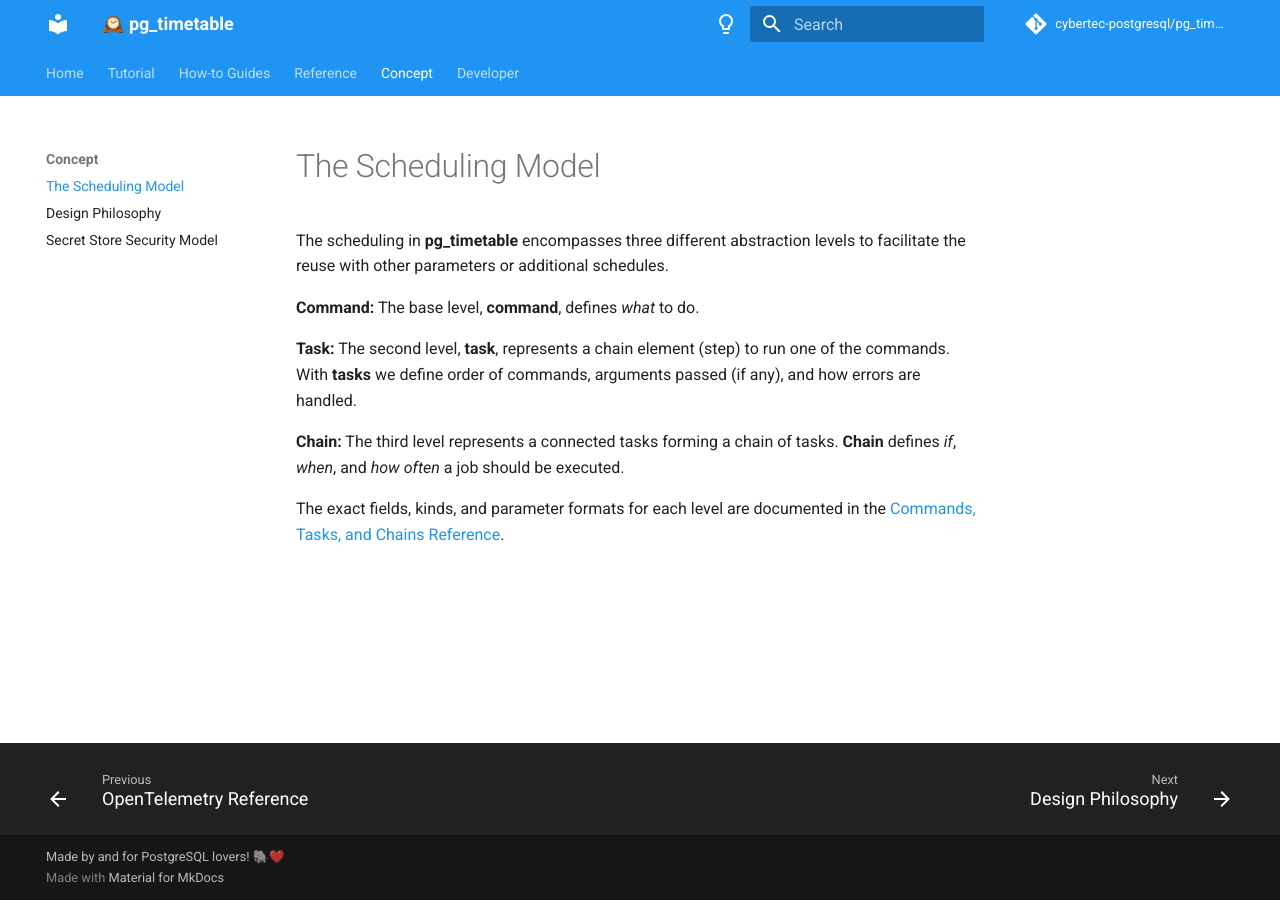
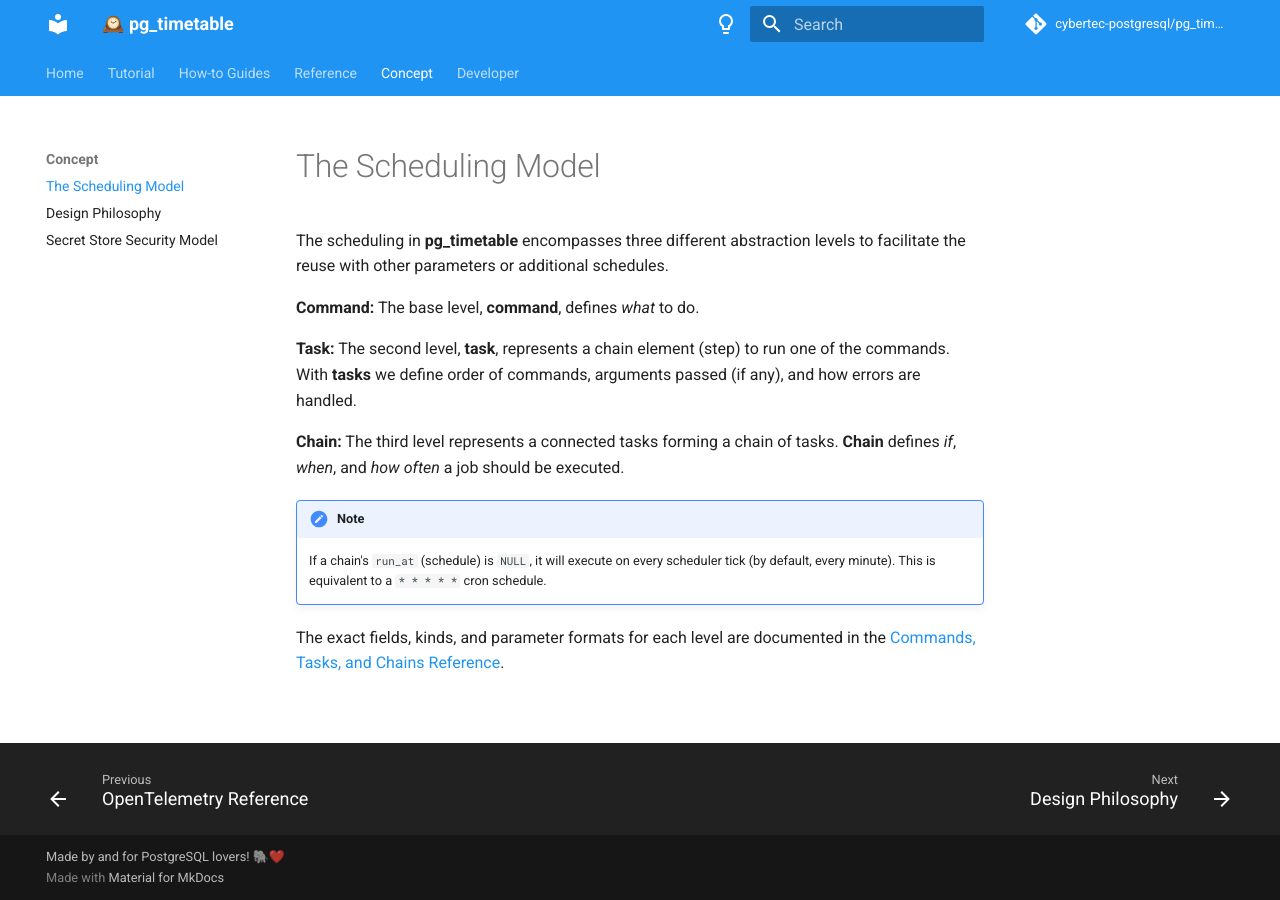
Before and after one commit to cybertec-postgresql/pg_timetable, an MkDocs documentation site: the page built from docs/explanation-scheduling-model.md, in a window 1280 px wide. Built offline with MkDocs 1.6.1 and Material for MkDocs 9.7.7, drawn with Linux system fonts in a browser that asks for light colours; comment, search, counter and statistics services are not loaded; the version menu is left out.

Commit message:
NOTE in docs everywhere that is relevant If the run_at is set to NULL it is the same as setting to run every minute
Closes #833

```diff
--- a/docs/explanation-scheduling-model.md
+++ b/docs/explanation-scheduling-model.md
@@ -8,4 +8,7 @@ The scheduling in **pg_timetable** encompasses three different abstraction level
 
 **Chain:** The third level represents a connected tasks forming a chain of tasks. **Chain** defines *if*, *when*, and *how often* a job should be executed.
 
+!!! note
+    If a chain's `run_at` (schedule) is `NULL`, it will execute on every scheduler tick (by default, every minute). This is equivalent to a `* * * * *` cron schedule.
+
 The exact fields, kinds, and parameter formats for each level are documented in the [Commands, Tasks, and Chains Reference](reference-commands-tasks-chains.md).
```
Also changed, not shown: docs/database_schema.md (+1 -1 lines), docs/reference-commands-tasks-chains.md (+1 -1 lines), docs/yaml-format.md (+1 -1 lines).
